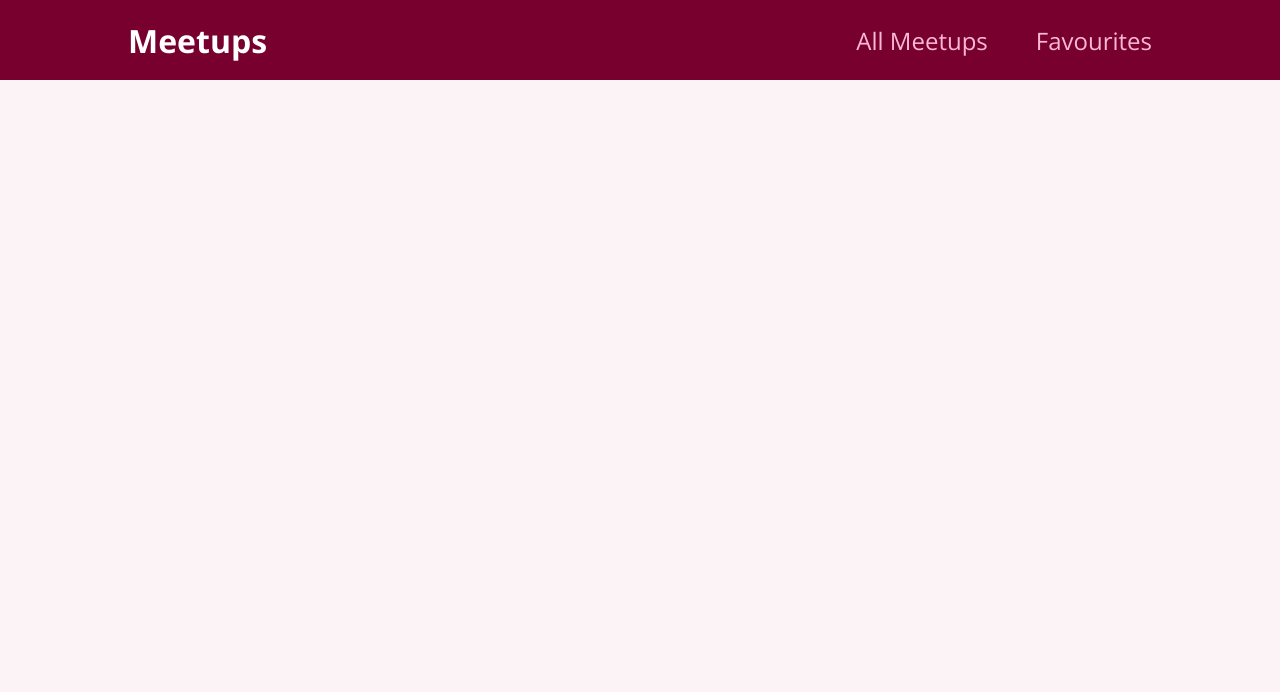
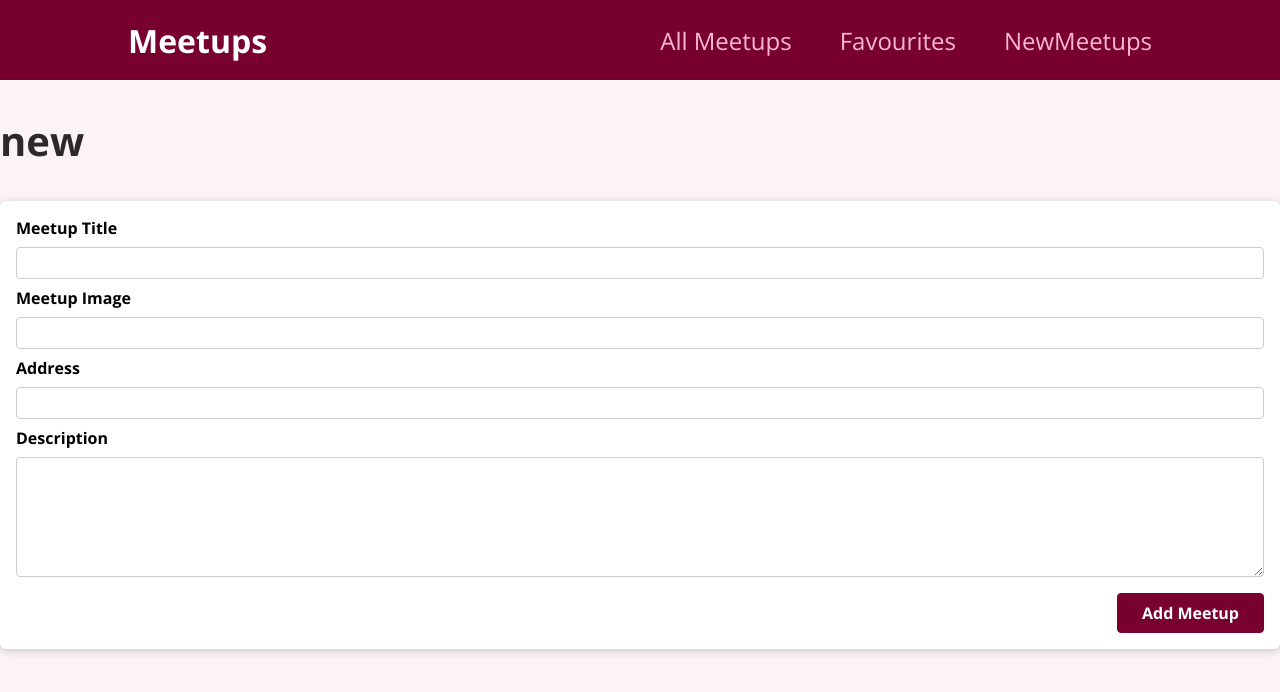
Before and after one commit to Anirudh-018/react-project1, a React (Create React App) app: page /newMeetups in a window 1280 px wide. Shown: the top 692 px of the page. Built offline with nearby package versions, Linux system fonts and the light colour scheme.

Commit message:
form in react

```diff
--- a/src/App.js
+++ b/src/App.js
@@ -3,11 +3,13 @@
 import AllMeetupsPage from "./pages/AllMeetups"; // Assuming AllMeetups.js contains the AllMeetups component
 import Favourites from "./pages/Favourites"; // Assuming Favourites.js contains the Favourites component
 import MainNavigation from "./components/layout/MainNavigation";
-
+import Layout from "./components/layout/Layout";
+import AddNewMeetups from "./pages/AddNewMeetup";
 function App() {
   return (
+    <Layout>
       <Router>
-      <MainNavigation/>
+        <MainNavigation />
         <div>
           <Route path="/" exact>
             <AllMeetupsPage />
@@ -15,8 +17,12 @@
           <Route path="/favourites">
             <Favourites />
           </Route>
+          <Route path="/newMeetups">
+            <AddNewMeetups />
+          </Route>
         </div>
       </Router>
+    </Layout>
   );
 }
 
--- /dev/null
+++ b/src/components/layout/Layout.js
@@ -0,0 +1,8 @@
+function Layout(props) {
+  return (
+    <div>
+      <main>{props.children}</main>
+    </div>
+  );
+}
+export default Layout;
--- a/src/components/layout/MainNavigation.jsx
+++ b/src/components/layout/MainNavigation.jsx
@@ -13,6 +13,9 @@
           <li>
             <Link to="/favourites">Favourites</Link>
           </li>
+          <li>
+            <Link to="/newMeetups">NewMeetups</Link>
+          </li>
         </ul>
       </nav>
     </header>
--- /dev/null
+++ b/src/components/meetups/NewMeetup.module.css
@@ -0,0 +1,45 @@
+.form {
+    padding: 1rem;
+  }
+
+  .control {
+    margin-bottom: 0.5rem;
+  }
+
+  .control label {
+    display: block;
+    font-weight: bold;
+    margin-bottom: 0.5rem;
+  }
+
+  .control input,
+  .control textarea {
+    display: block;
+    font: inherit;
+    border-radius: 4px;
+    border: 1px solid #ccc;
+    padding: 0.25rem;
+    width: 100%;
+  }
+
+  .actions {
+    margin-top: 1rem;
+    text-align: right;
+  }
+
+  .actions button {
+    font: inherit;
+    cursor: pointer;
+    background-color: #77002e;
+    color: white;
+    padding: 0.5rem 1.5rem;
+    border: 1px solid #77002e;
+    border-radius: 4px;
+    font-weight: bold;
+  }
+
+  .actions button:hover,
+  .actions button:active {
+    background-color: #a50e48;
+    border-color: #a50e48;
+  }
--- /dev/null
+++ b/src/components/meetups/NewMeetupForm.js
@@ -0,0 +1,34 @@
+import Card from '../ui/Card';
+import classes from './NewMeetup.module.css';
+
+function NewMeetupForm() {
+
+
+  return (
+    <Card>
+      <form className={classes.form} >
+        <div className={classes.control}>
+          <label htmlFor='title'>Meetup Title</label>
+          <input type='text' required id='title' />
+        </div>
+        <div className={classes.control}>
+          <label htmlFor='image'>Meetup Image</label>
+          <input type='url' required id='image' />
+        </div>
+        <div className={classes.control}>
+          <label htmlFor='address'>Address</label>
+          <input type='text' required id='address' />
+        </div>
+        <div className={classes.control}>
+          <label htmlFor='desc'>Description</label>
+          <textarea id='desc' required rows='5'></textarea>
+        </div>
+        <div className={classes.actions}>
+          <button>Add Meetup</button>
+        </div>
+      </form>
+    </Card>
+  );
+}
+
+export default NewMeetupForm;
--- a/src/components/ui/Card.js
+++ b/src/components/ui/Card.js
@@ -1,5 +1,7 @@
 import classes from "./Card.module.css";
 function Card(props) {
+  console.log(props.children);
+  //this is the generic ui component to simplify code and their children which has actual logic can be accessed using the .children property
   return <div className={classes.card}>{props.children}</div>
 }
 export default Card;
--- /dev/null
+++ b/src/pages/AddNewMeetup.js
@@ -0,0 +1,11 @@
+import NewMeetupForm from "../components/meetups/NewMeetupForm";
+
+function AddNewMeetups(props) {
+  return (
+    <section>
+      <h1>new</h1>
+      <NewMeetupForm/>
+    </section>
+  );
+}
+export default AddNewMeetups;
```
Lines whose indentation alone changed are shown as unchanged.
